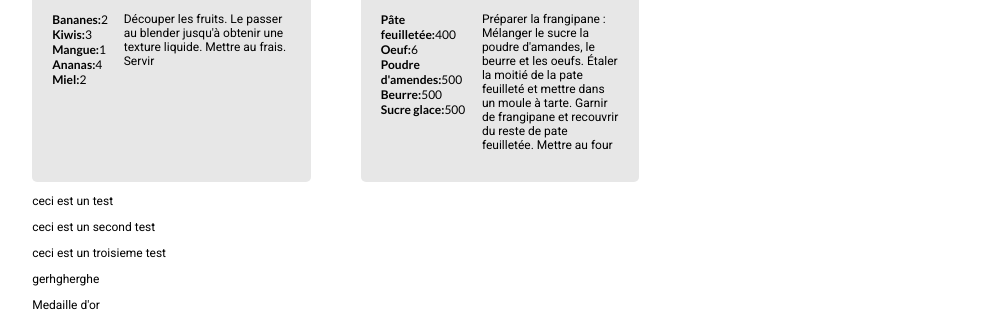
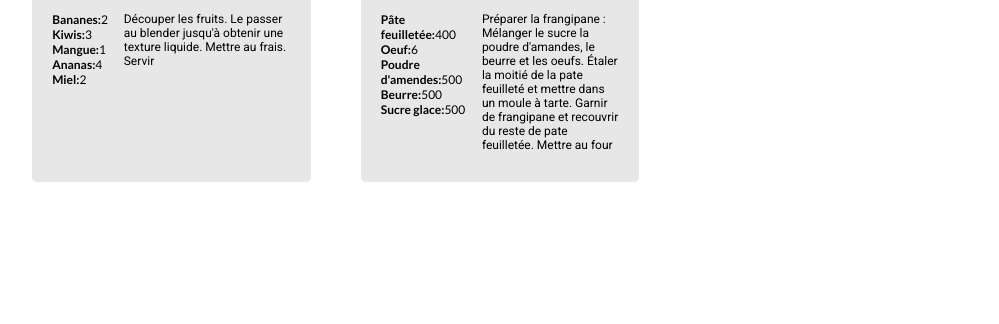
Before and after one commit to k2rDev75/test_les_petits_plats, a plain HTML site: page index.html in a window 1280 px wide. Shown: the part 8493-8817 px from the top of the page, without its empty margins (140-1139 px from the left). After the commit the page ends 8675 px from the top, so only its background shows below. Drawn offline with Linux system fonts and the light colour scheme.

Commit message:
correction des exos et remise à niveau du projet

```diff
--- a/index.html
+++ b/index.html
@@ -123,19 +123,7 @@
           tarte aux pommes », « poisson », etc
         </p>
       </section>
-      <section class="test_branch">
-        <p>ceci est un test</p>
 
-        <p>ceci est un second test</p>
-        <p>ceci est un troisieme test</p>
-
-      </section>
-      <section class="lol">
-        <p>gerhgherghe</p>
-      </section>
-      <section>
-        <p>Medaille d'or</p>
-      </section>
       <!--fin de code js-->
     </main>
     <!--fin de main-->
```
